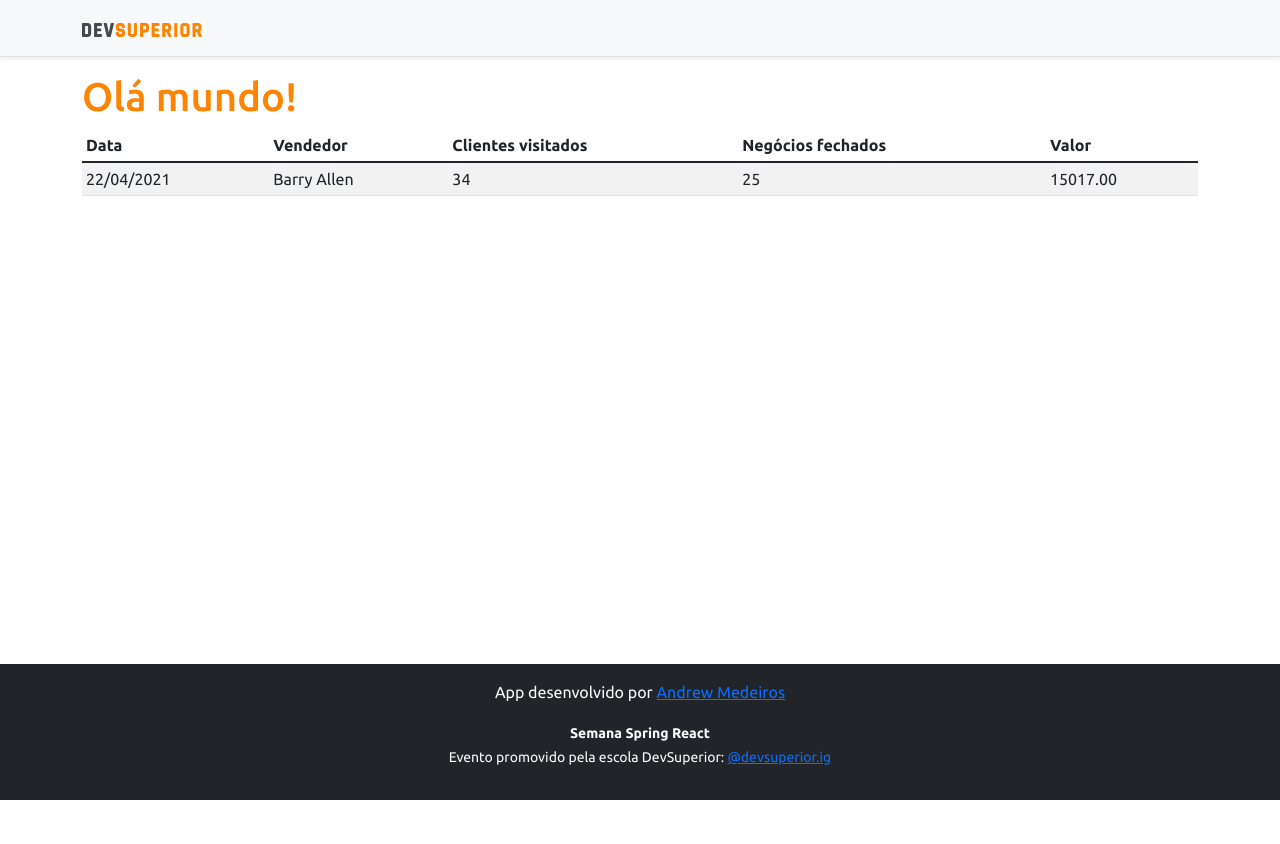
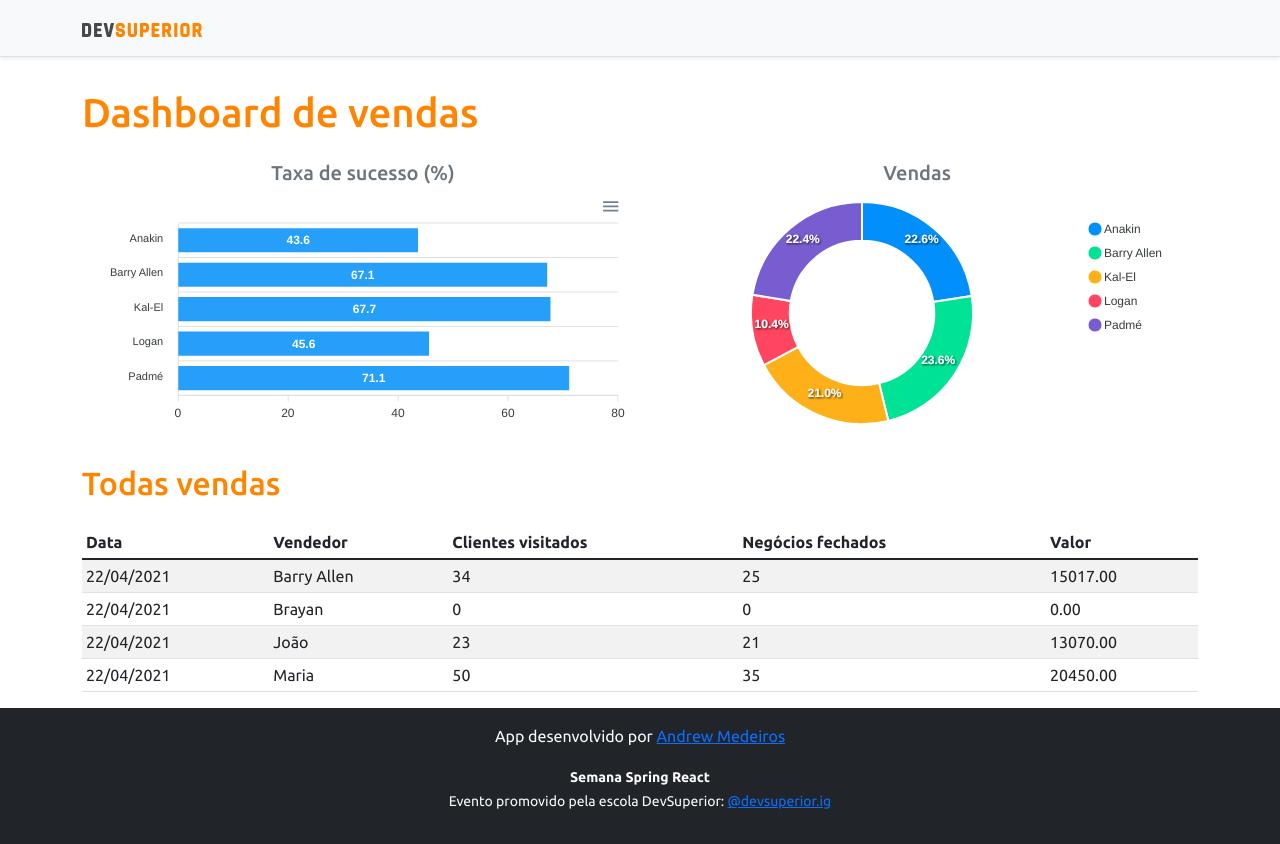
Before and after one commit to andrewmvk/ProjetoSDS4, a React (Create React App) app in the folder frontend/: page / in a window 1280 px wide. Before the commit the page ends 800 px from the top, so only its background shows below. Built offline with nearby package versions, Linux system fonts and the light colour scheme.

Commit message:
Static charts

```diff
--- a/frontend/package.json
+++ b/frontend/package.json
@@ -12,8 +12,10 @@
     "@types/node": "^12.0.0",
     "@types/react": "^17.0.0",
     "@types/react-dom": "^17.0.0",
+    "apexcharts": "^3.28.1",
     "bootstrap": "^5.1.1",
     "react": "^17.0.2",
+    "react-apexcharts": "^1.3.9",
     "react-dom": "^17.0.2",
     "react-scripts": "4.0.3",
     "typescript": "^4.1.2",
--- a/frontend/src/App.tsx
+++ b/frontend/src/App.tsx
@@ -1,18 +1,39 @@
 import NavBar from "components/NavBar"
 import Footer from "components/Footer"
 import DataTable from "components/DataTable"
+import BarChart from "components/BarChart"
+import DonutChart from "components/DonutChart"
 
 function App() {
   return (
     <>
       <NavBar />
       <div className = "container">
-        <h1 className="text-primary">Olá mundo!</h1>
+        <h1 className="text-primary py-3">Dashboard de vendas</h1>
         {/*O text-primary é que foi definido em "styles.css"
         É necessário o '<>' e o '</>' antes e depois do div para podermos retornar mais de um elemento
         O "container" delimita uma área para que tudo que esteja dentro do div não fique colado nas bordas do site*/}
 
+        <div className="row px-3">
+          <div className="col-sm-6">
+            <h5 className ="text-center text-secondary">Taxa de sucesso (%)</h5>
+            <BarChart />
+          </div>
+          <div className="col-sm-6">
+            <h5 className ="text-center text-secondary">Vendas</h5>
+            <DonutChart />
+          </div>
+        </div>
+        {/*O row vai organizar os componentes da div em uma linha, px-3 é a distância (padding), no eixo x, de 3 unidades, o py
+        faz a mesma coisa mas na vertical
+        "col" é uma coluna, sm-6 é o tamanho dessa coluna
+        text-center centraliza o texto, text-secondary deixa o texto com a cor que definimos para o text-secondary*/}
+
+        <div className="py-3">
+          <h2 className="text-primary">Todas vendas</h2>
+        </div>
         <DataTable />
+
       </div>
       <Footer />
     </>
--- /dev/null
+++ b/frontend/src/components/BarChart/index.tsx
@@ -0,0 +1,40 @@
+import Chart from 'react-apexcharts';
+
+function BarChart() {
+    const options = {
+        plotOptions: {
+            bar: {
+                horizontal: true,
+            }
+        },
+    };
+
+    const mockData = {
+        labels: {
+            categories: ['Anakin', 'Barry Allen', 'Kal-El', 'Logan', 'Padmé']
+        },
+        series: [
+            {
+                name: "% Sucesso",
+                data: [43.6, 67.1, 67.7, 45.6, 71.1]
+            }
+        ]
+    };
+
+    return (
+        <>
+            <Chart
+                options = {{...options, xaxis: mockData.labels}}
+                series = {mockData.series}
+                type = "bar"
+                height = "240"
+            />
+        {/*Precisamos colocar entre chaves para indicar que queremos o valor que está dentro do arquivo
+        xaxis é o eixo X, no caso estamos usando para indicar nossos rótulos dentro do options, os rótulos neste caso
+        são os labels do mockData
+        Podemos adicionar mais coisas nesse "series", type é o tipo do gráfico e height é a altura*/}
+        </>
+    );
+}
+
+export default BarChart;
--- a/frontend/src/components/DataTable/index.tsx
+++ b/frontend/src/components/DataTable/index.tsx
@@ -19,6 +19,27 @@ function DataTable() {
                         <td>25</td>
                         <td>15017.00</td>
                     </tr>
+                    <tr>
+                        <td>22/04/2021</td>
+                        <td>Brayan</td>
+                        <td>0</td>
+                        <td>0</td>
+                        <td>0.00</td>
+                    </tr>
+                    <tr>
+                        <td>22/04/2021</td>
+                        <td>João</td>
+                        <td>23</td>
+                        <td>21</td>
+                        <td>13070.00</td>
+                    </tr>
+                    <tr>
+                        <td>22/04/2021</td>
+                        <td>Maria</td>
+                        <td>50</td>
+                        <td>35</td>
+                        <td>20450.00</td>
+                    </tr>
                 </tbody>
             </table>
         </div>
--- /dev/null
+++ b/frontend/src/components/DonutChart/index.tsx
@@ -0,0 +1,28 @@
+import Chart from 'react-apexcharts';
+
+function DonutChart() {
+
+    const mockData = {
+        series: [477138, 499928, 444867, 220426, 473088],
+        labels: ['Anakin', 'Barry Allen', 'Kal-El', 'Logan', 'Padmé']
+    }
+
+    const options = {
+        legend: {
+            show: true
+        }
+    }
+
+    return (
+        <>
+            <Chart
+                options = {{...options, labels: mockData.labels}}
+                series = {mockData.series}
+                type = "donut"
+                height = "240"
+            />
+        </>
+    );
+}
+
+export default DonutChart;
```
Also changed, not shown: 1 other file (tests, documents, lock files or other folders).
